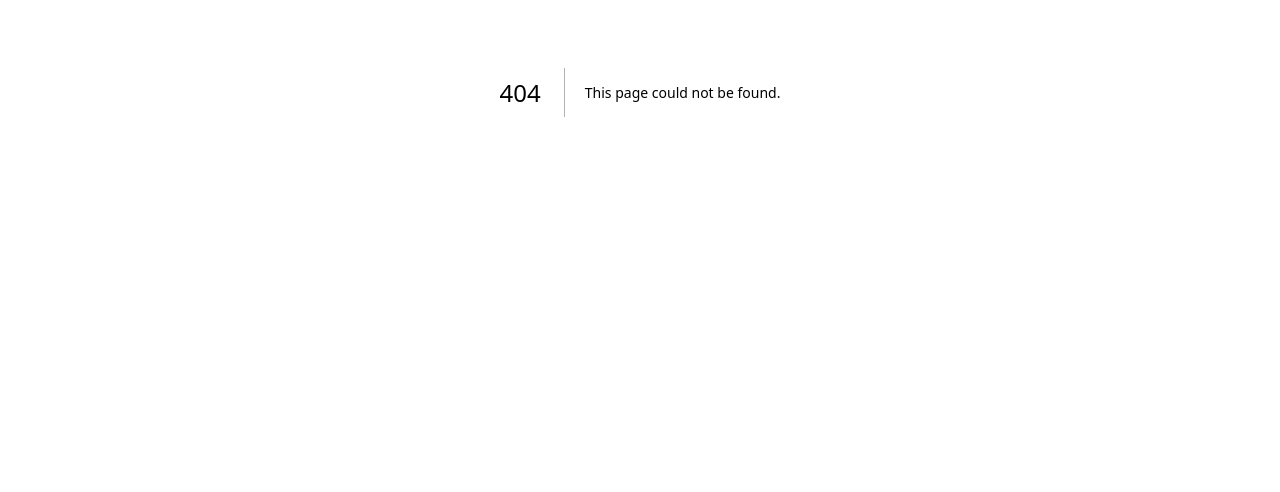
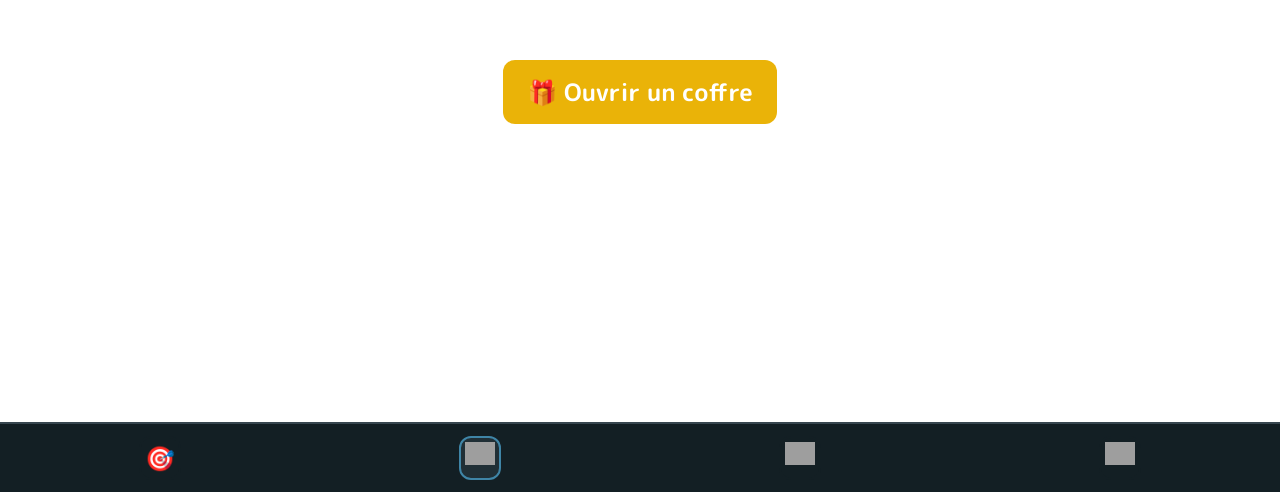
Before and after one commit to 18Wangu/motivup_v2, a Next.js app: page /pages/recompenses in a window 1280 px wide. Before the commit this address had no page. Shown: the part 308-800 px from the top of the page. Built offline with nearby package versions, Linux system fonts and the light colour scheme; grey boxes are pictures that could not be loaded.

Commit message:
ajout recompense aleatoire coffre

```diff
--- a/app/components/DefiCard.tsx
+++ b/app/components/DefiCard.tsx
@@ -80,7 +80,7 @@ export const DefiCard: React.FC<DefiCardProps> = ({ defi, onDelete }) => {
     updateXpInDb(defi.id, xp);
   }, [xp]);
 
-  // Décoche la case après 10 secondes
+  // Décoche la case après 2 secondes
   useEffect(() => {
     if (isChecked) {
       const timer = setTimeout(() => setIsChecked(false), 2000);
--- /dev/null
+++ b/app/pages/recompenses/page.tsx
@@ -0,0 +1,71 @@
+"use client";
+
+import Navbar from '@/app/components/navbar';
+import React, { useState } from 'react';
+
+type Reward = {
+  name: string;
+  emoji: string;
+};
+
+// Liste des récompenses avec leurs probabilités
+const rewards: { reward: Reward; probability: number }[] = [
+  { reward: { name: 'Booster x2 XP', emoji: '✨' }, probability: 25 },
+  { reward: { name: 'Booster x3 XP pour un ami', emoji: '👥' }, probability: 25 },
+  { reward: { name: 'Booster x3 XP', emoji: '🌟' }, probability: 15 },
+  { reward: { name: '1 cœur pour un ami', emoji: '🤝' }, probability: 15 },
+  { reward: { name: 'Gemme', emoji: '🪙' }, probability: 10 },
+  { reward: { name: '1 cœur supplémentaire', emoji: '❤️' }, probability: 10 },
+];
+
+// Fonction pour sélectionner une récompense aléatoire
+const getRandomReward = () => {
+  const totalProbability = rewards.reduce((sum, { probability }) => sum + probability, 0);
+  const random = Math.random() * totalProbability;
+
+  let cumulative = 0;
+  for (const { reward, probability } of rewards) {
+    cumulative += probability;
+    if (random <= cumulative) {
+      return reward;
+    }
+  }
+  return null; // Par sécurité
+};
+
+export default function Recompenses() {
+  const [reward, setReward] = useState<Reward | null>(null);
+
+  const handleOpenChest = () => {
+    const randomReward = getRandomReward();
+    setReward(randomReward);
+  };
+
+  return (
+    <div className="flex flex-col items-center justify-center min-h-screen p-4">
+
+      {reward ? (
+        <div className="text-center">
+          <p className="text-xl font-bold mb-4">Vous avez gagné :</p>
+          <div className="text-6xl">{reward.emoji}</div>
+          <p className="text-2xl font-semibold mt-2">{reward.name}</p>
+          <button
+            onClick={() => setReward(null)}
+            className="mt-6 bg-blue-500 hover:bg-blue-600 text-white font-bold py-2 px-4 rounded"
+          >
+            Ouvrir un autre coffre
+          </button>
+        </div>
+      ) : (
+        <button
+          onClick={handleOpenChest}
+          className="bg-yellow-500 hover:bg-yellow-600 text-white font-bold py-4 px-6 rounded-xl text-2xl flex items-center justify-center"
+        >
+          🎁 Ouvrir un coffre
+        </button>
+      )}
+
+      <Navbar />
+    </div>
+  );
+}
```
